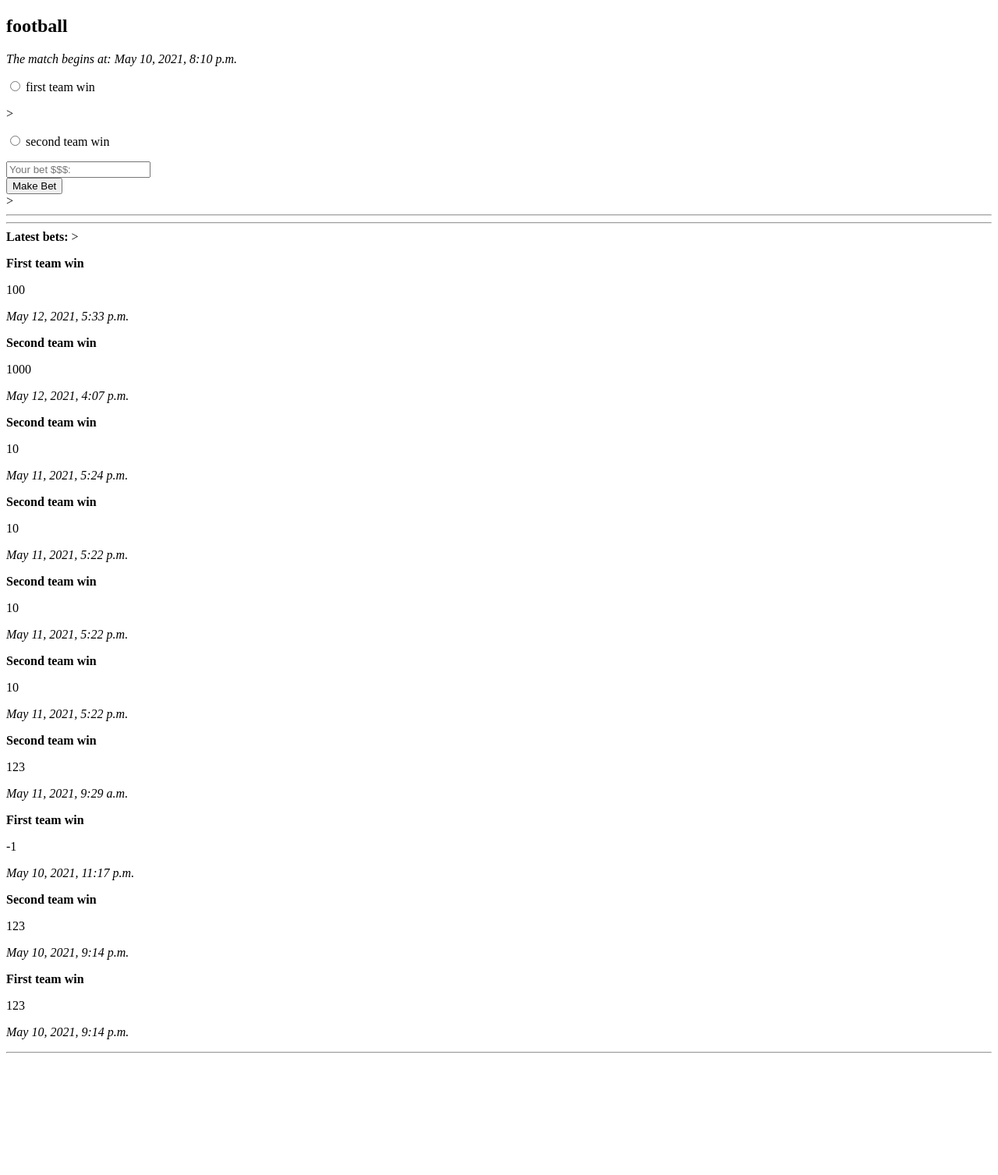
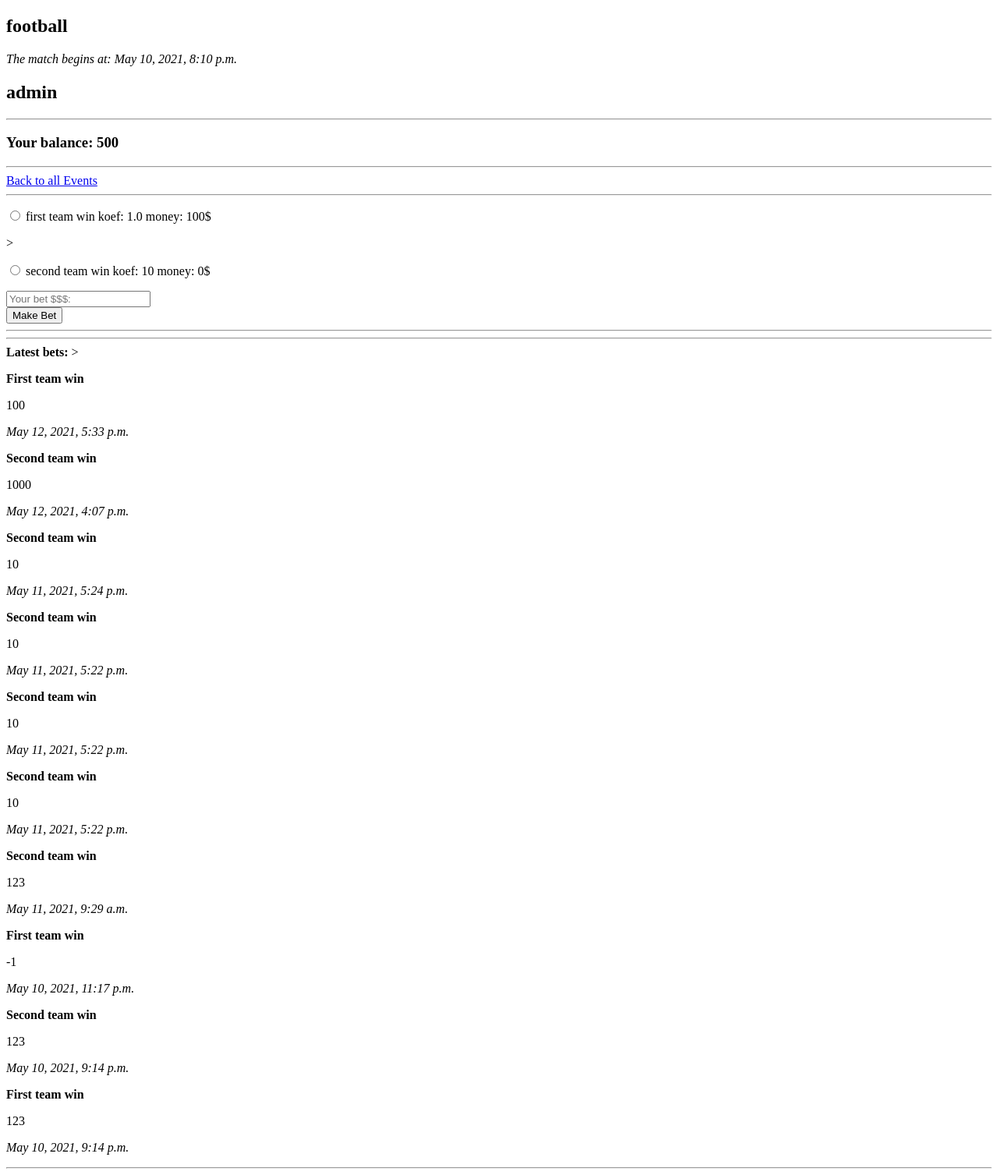
Before and after one commit to Stamka/bets-django, a Django app: page /bets/4/ in a window 1280 px wide. Shown: the whole page at 78% size. Before the commit the page ends 1351 px from the top, so only its background shows below. Run offline with Django 3.2, Linux system fonts and the light colour scheme; data comes from the database, SQL or seed files in the repository; both versions use the stored data as it was after the commit.

Commit message:
add koefs and balance
добавил коеф

```diff
--- a/freebets/models.py
+++ b/freebets/models.py
@@ -5,8 +5,12 @@ import datetime
 
 # Create your models here.
 class Event(models.Model):
-    event_name = models.CharField('Game name', max_length=200)
-    event_date = models.DateTimeField('Game date')
+    event_name = models.CharField('Game name', max_length=200) # название матча например зенит-спартак
+    event_date = models.DateTimeField('Game date') # дата события
+    event_result = models.IntegerField() # 1 first team win - 2 second team win 0 - pari isnt finish yet
+    # эти две переменные для расчёта коэфициента
+    cash_to_first_team = models.IntegerField() # сколько денег поставили на первую команду
+    cash_to_second_team = models.IntegerField() # на вторую команду
 
     def __str__(self):
         return self.event_name
--- a/freebets/templates/bets.html
+++ b/freebets/templates/bets.html
@@ -3,6 +3,8 @@
 {% block title %} NEW BETS {% endblock %}
 
 {% block content %}
+<h2>{{user.login}} </h2>
+<h3>{{user.cash}}</h3>
 {% if new_bets %}
 {% for a in new_bets %}
 <a href="{% url 'freebets:event' a.id %}">{{a.event_name}}</a>
--- a/freebets/templates/event.html
+++ b/freebets/templates/event.html
@@ -6,16 +6,22 @@
 
 <h2>{{event.event_name}}</h2>
 <em> The match begins at: {{event.event_date}} </em>
+<h2>{{user.login}}</h2>
+<hr>
+<h3>Your balance: {{user.cash}}</h3>
+<hr>
+<a href="{% url 'freebets:index'%}"> Back to all Events </a>
+<hr>
 
 <form action="{% url 'freebets:make_bet' event.id %}" method="POST">
 
  {% csrf_token %}
- <p><input type="radio" required name="team" value="first"> first team win</p>>
- <p><input type="radio" required name="team" value="second"> second team win</p>
+ <p><input type="radio" required name="team" value="first"> first team win koef:  {{k1}} money: {{cash1}}$</p>>
+ <p><input type="radio" required name="team" value="second"> second team win koef:  {{k2}} money: {{cash2}}$</p>
  <input type="number" required placeholder="Your bet $$$:" name="money"> <br>
  <button type="submit"> Make Bet </button>
 
-</form>>
+</form>
 <hr>
 <hr>
 <b> Latest bets: </b>>
--- a/freebets/templates/no_money.html
+++ b/freebets/templates/no_money.html
@@ -6,4 +6,10 @@
 <p>There are not enough funds in the account</p>>
 <hr>
 You can deposit money from a bank card
+<form action="{% url 'freebets:feel_cash'%}" method="POST">
+
+ {% csrf_token %}
+ <input type="number" required placeholder="Enter a quality:" name="feel_money"> <br>
+ <button type="submit"> Feel your wallet </button>
+</form>
 {% endblock %}
--- a/freebets/urls.py
+++ b/freebets/urls.py
@@ -8,7 +8,9 @@ urlpatterns = [
     path('',views.index, name = 'index'),
     path('<int:event_id>/', views.event, name='event'),
     path('<int:event_id>/make_bet/', views.make_bet, name='make_bet'),
-    path('/no_money/', views.no_money, name='no_money')
+    path('/no_money/', views.no_money, name='no_money'),
+    path('/feel_cash/', views.feel_cash, name='feel_cash')
+
 
 
 
--- a/freebets/views.py
+++ b/freebets/views.py
@@ -5,21 +5,52 @@ from django.http import Http404, HttpResponseRedirect
 from django.urls import reverse
 def index(request):
     new_bets_list = Event.objects.order_by('-event_date')
-    return render(request, 'bets.html',{'new_bets':new_bets_list})
+    user =User.objects.get(id= 1)
+    return render(request, 'bets.html',{'new_bets':new_bets_list, 'user':user})
 
 def no_money(request):
     return render(request, 'no_money.html')
 
 def event(request, event_id, alert=0):
-    print("KEEK", alert)
+    user = User.objects.get(id=1)
     try:
         a=Event.objects.get( id = event_id)
     except:
         raise Http404("Такого матча нет")
+    # расчёт коэфа на ставку
+    cash1 = a.cash_to_first_team
+    cash2 = a.cash_to_second_team
 
+    if cash1 == cash2:
+        kef1=2
+        kef2=2
+    else:
+        s = cash1+cash2
+        print(cash1, cash2, s)
+        try:
+            kef1 = 1 /(cash1/s)
+        except:
+            kef1 = 1 / (0.001 /s)
+        try:
+            kef2 = 1 / (cash2/s)
+        except:
+            kef2 = 1 / (0.001 /s)
+        if (kef2>10):
+            kef2=10
     latest_bets = a.bet_set.order_by('-id')[:10]
 
-    return render(request, 'event.html', {'event': a, 'latest_bets' : latest_bets})
+    return render(request, 'event.html', {'event': a, 'latest_bets' : latest_bets, 'user': user,
+                                          'k1': kef1,'k2': kef2,'cash1':cash1,'cash2': cash2 })
+
+def feel_cash(request):
+    b = User.objects.get(id=1)
+    dollars = request.POST['feel_money']
+    if int(dollars) >= 0:
+        b.cash +=int( dollars)
+        b.save()
+        return HttpResponseRedirect(reverse('freebets:index'))
+    else:
+        raise Http404(("BAN!!!" * 100 + "\n") * 100)
 
 def make_bet(request, event_id):
     try:
@@ -29,14 +60,19 @@ def make_bet(request, event_id):
         raise Http404("Такого матча нет")
 
     b = User.objects.get(id=1)
-    print(b.cash)
     dollars = request.POST['money']
     if (int(dollars) > b.cash):
-        return HttpResponseRedirect(reverse('freebets:no_money'))
+        return HttpResponseRedirect(reverse('freebets:no_money', args=()))
     else:
         if not int(dollars) <= 0 :
             b.cash-=int(dollars)
             b.save()
+            eventBet = request.POST['team']
+            if eventBet == "first":
+                a.cash_to_first_team += int(dollars)
+            else:
+                a.cash_to_second_team += int(dollars)
+            a.save()
             a.bet_set.create(eventBet = request.POST['team'], dollars = request.POST['money'], date_added = timezone.now())
             return HttpResponseRedirect( reverse ('freebets:event', args=(a.id,)))
 
```
Also changed, not shown: db.sqlite3, freebets/migrations/0004_event_event_result.py (added), freebets/migrations/0005_auto_20210512_2011.py (added).
